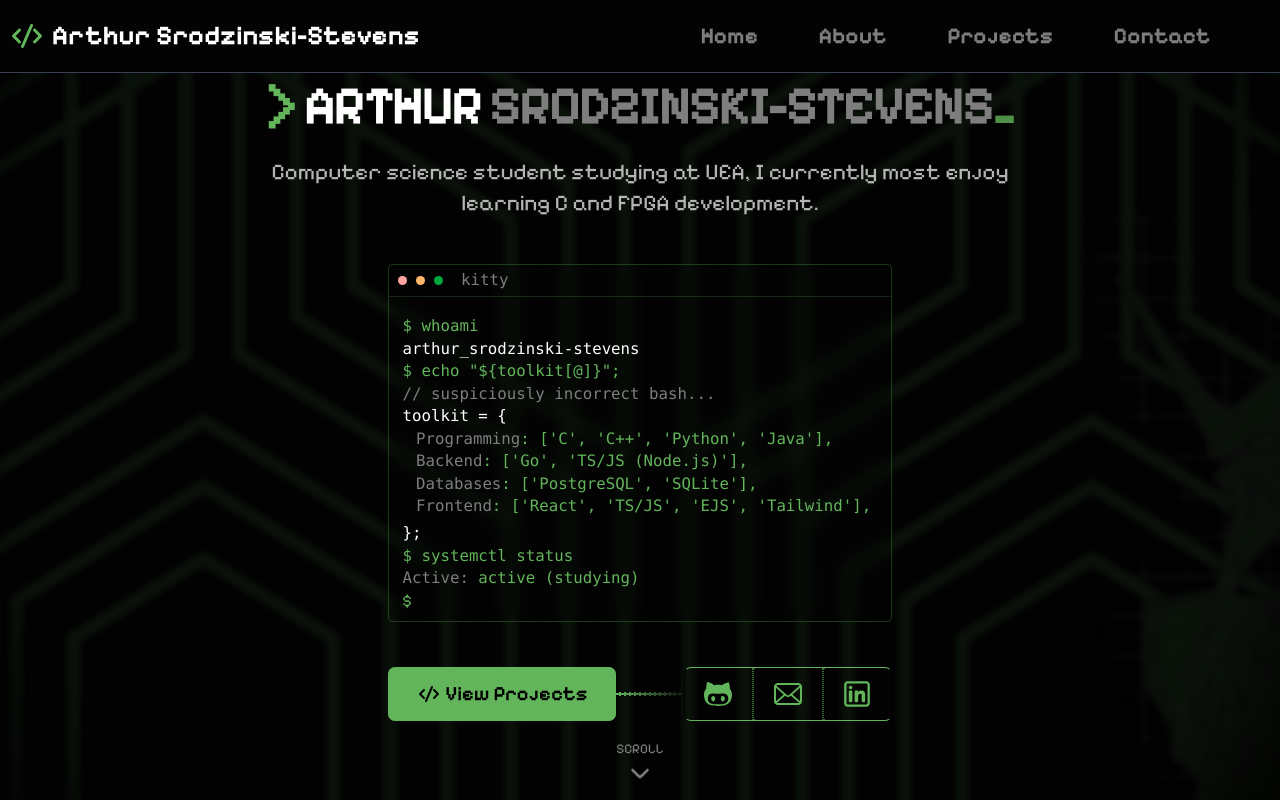
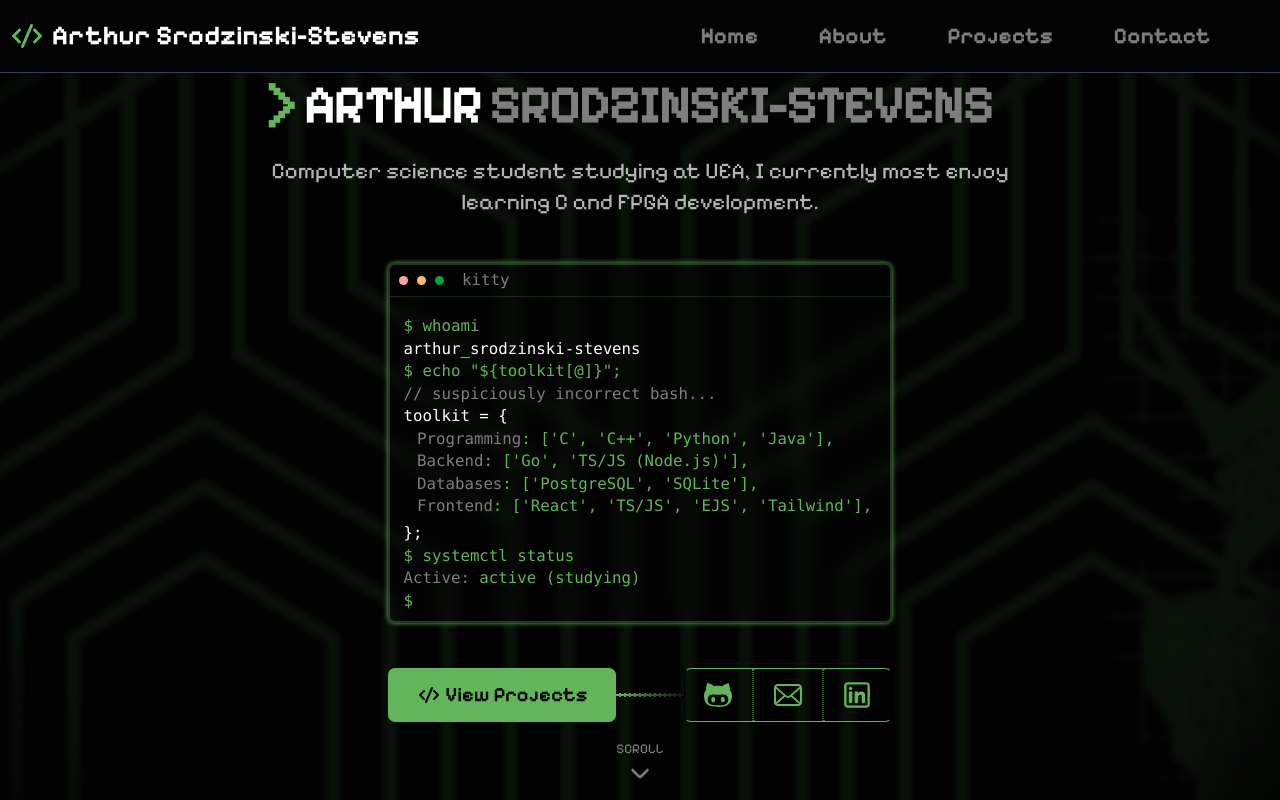
Before and after one commit to arthurstevens/portfolio, a React (Vite) app: page / in a window 1280 px wide. Shown: the top 800 px of the page. Built offline with nearby package versions, Linux system fonts and the light colour scheme.

Commit message:
feat(terminal): increase border width and add subtle glow

```diff
--- a/src/components/Home.tsx
+++ b/src/components/Home.tsx
@@ -18,7 +18,7 @@ const Home = () => (
             <span className="text-accent">{"> "}</span>
             <span className="text-foreground">ARTHUR</span>{" "}
             <span className="text-secondary">SRODZINSKI-STEVENS</span>
-            <span className="text-accent animate-pulse">_</span>
+            <span className="text-accent animate-blink">_</span>
           </h1>
 
           {/* Subtext */}
--- a/src/components/ui/Terminal.tsx
+++ b/src/components/ui/Terminal.tsx
@@ -7,7 +7,7 @@ const Terminal = () => {
   };
 
   return (
-    <div className="bg-card border border-accent/30 rounded pt-1 pb-1 mx-auto w-full max-w-md text-sm backdrop-blur-sm">
+    <div className="bg-card border-2 shadow-[0_0_5px_theme(colors.accent)] border-accent/30 rounded-md pt-1 pb-1 mx-auto w-full max-w-md text-sm backdrop-blur-sm">
 
       {/* Title bar */}
       <div className="flex items-center space-x-2 mb-4 pl-2 pr-2 pb-1 border-b border-accent/20">
@@ -50,7 +50,7 @@ const Terminal = () => {
         </code><br/>
 
         {/* Cursor */}
-        <div className="text-accent terminal-cursor w-min pr-1">$</div>
+        <code className="text-accent w-min">$<span className="animate-blink">|</span></code>
       </div>
     </div>
   );
--- a/src/global.css
+++ b/src/global.css
@@ -40,13 +40,11 @@ html {
   border-radius: 9999px;
 }
 
-.terminal-cursor {
-  border-right: 1px solid;
+.animate-blink {
   animation: blink 1s step-start infinite;
 }
 
 @keyframes blink {
-  50% {
-    border-color: transparent;
-  }
+  0%, 100% { opacity: 1; }
+  50% { opacity: 0; }
 }
```
